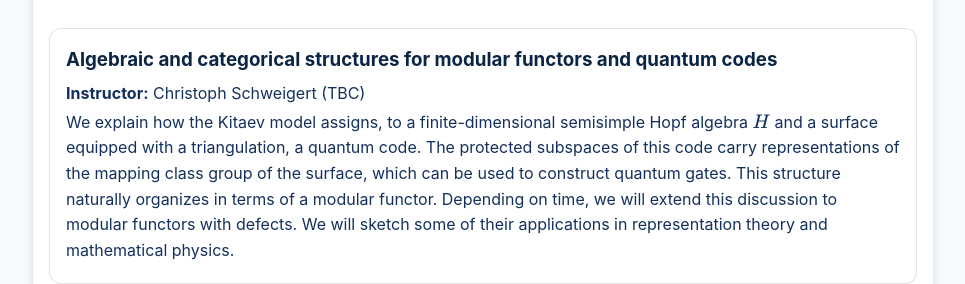
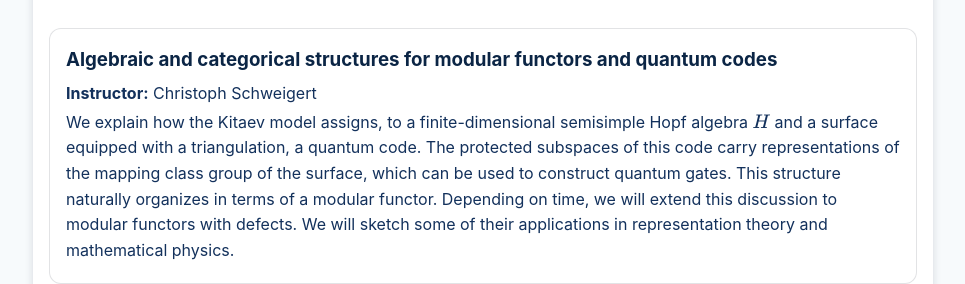
Before and after one commit to VubLeedsTopYB/VubLeedsTopYB.github.io, a Jekyll site: the page built from summer-school/schedule.md, in a window 1280 px wide and 900 px high, scrolled down 1982 px. Shown: the part 177-461 px from the top of the window, without its empty margins (157-1122 px from the left). Built offline with Jekyll 4.4.1, drawn with Linux system fonts in a browser that asks for light colours; some of the changed text lies outside the part shown.

Commit message:
Remove 'TBC' from instructor names in schedule

```diff
--- a/summer-school/schedule.md
+++ b/summer-school/schedule.md
@@ -76,7 +76,7 @@ mathjax: true
     </div>
     <div class="card">
       <h3>Symmetric tensor categories</h3>
-      <p><strong>Instructor:</strong> Pavel Etingof (TBC)</p>
+      <p><strong>Instructor:</strong> Pavel Etingof</p>
       <h4>Lecture 1: Algebra and representation theory without vector spaces.</h4>
       <p>A modern view of representation theory is that it is a study
         not just of individual representations (say, finite dimensional
@@ -143,7 +143,7 @@ discuss the Delannoy category.
     <div class="card">
       <h3>Algebraic and categorical structures for modular functors and
 quantum codes</h3>
-      <p><strong>Instructor:</strong> Christoph Schweigert (TBC)</p>
+      <p><strong>Instructor:</strong> Christoph Schweigert</p>
       <p>We explain how the Kitaev model assigns, to a finite-dimensional
 semisimple Hopf algebra $H$ and a surface equipped with a triangulation,
 a quantum code. The protected subspaces of this code carry
```
